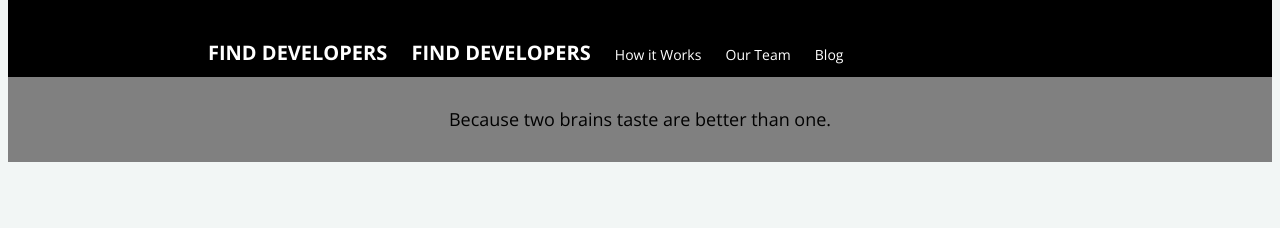
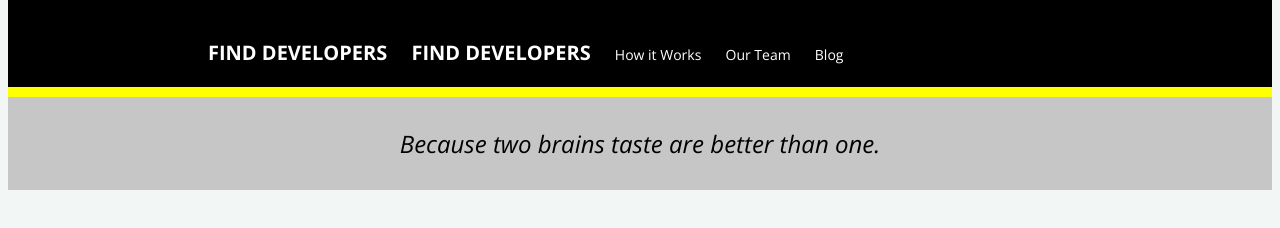
Before and after one commit to mcnamaraz/StartUpMatchMaker, a plain HTML site: page Index.html in a window 1280 px wide. Shown: the part 94-322 px from the top of the page. Drawn offline with nearby package versions, Linux system fonts and the light colour scheme.

Commit message:
Header and Nav Build

```diff
--- a/MatchMaker.css
+++ b/MatchMaker.css
@@ -49,7 +49,7 @@ font-size: 14px;
   display: inline-block;
   padding-top: 15px;
   padding-right: 20px;
-  padding-bottom: 10px;
+  padding-bottom: 20px;
   padding-left: 200px;
   text-decoration: none;
   font-weight: 300;
@@ -67,17 +67,24 @@ font-weight: 700;
 
 .subnavtext {
 
-background-color: gray;
+background-color: #c6c6c6;
 text-align: center;
 
 }
 
 .brains {
-
-font-size: 18px;
+border-top-style: solid;
+border-right-style: none;
+border-bottom-style: none;
+border-left-style: none;
+border-width: 10px;
+border-color: yellow;
+font-size: 24px;
 padding-top: 30px;
 padding-bottom: 30px;
 margin-top: 0px;
 margin-bottom: 0px;
+font-style: oblique;
+font-family: 700;
 
 }
```
